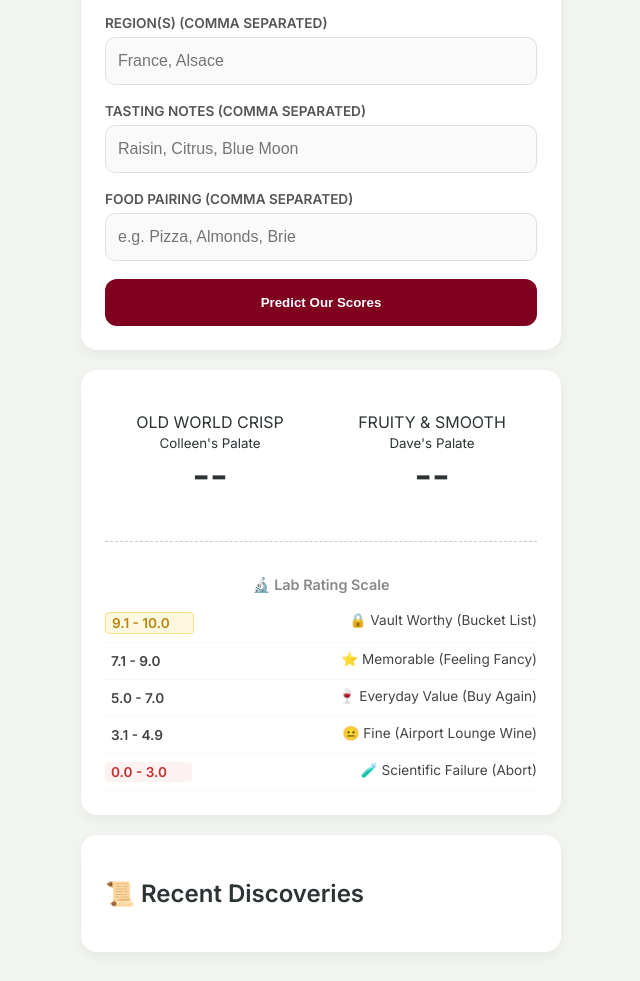
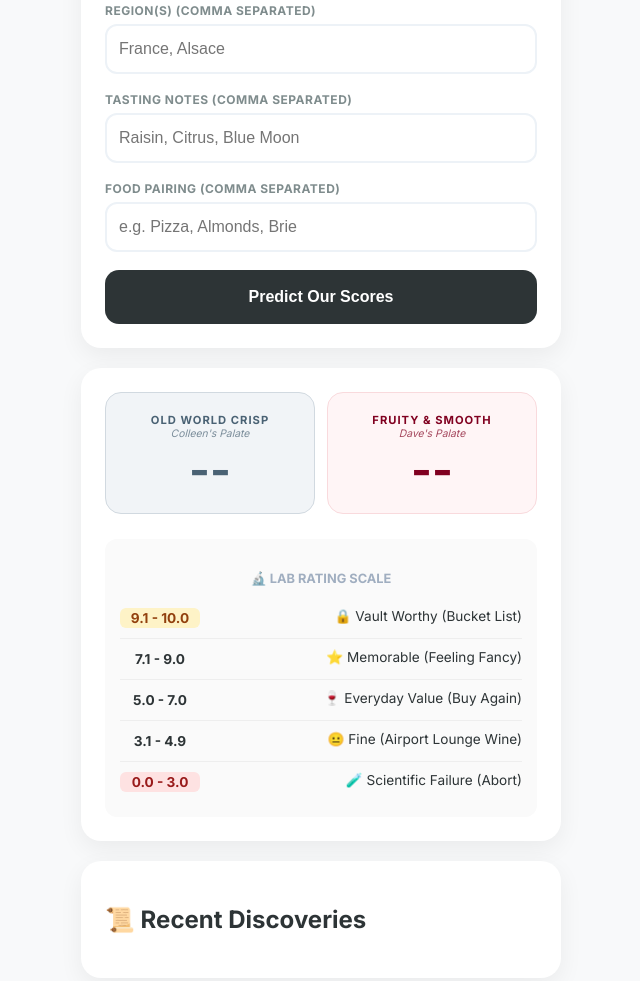
Before and after one commit to cgildea15/wine-lab, a plain HTML site: page index.html in a window 1280 px wide. Shown: the part 615-1596 px from the top of the page, without its empty margins (319-959 px from the left). Drawn offline with Linux system fonts and the light colour scheme; no server answers.

Commit message:
Update style.css to match prediction output scorecards

```diff
--- a/style.css
+++ b/style.css
@@ -1,9 +1,9 @@
-@import url('https://fonts.googleapis.com/css2?family=Inter:wght@400;600&display=swap');
+@import url('https://fonts.googleapis.com/css2?family=Inter:wght@400;600;700&display=swap');
 
 :root {
-    --burgundy: #800020;
-    --navy: #1a3a5f;
-    --calm-bg: #f2f4f0;
+    --burgundy: #800020; /* Dave's Side Accent */
+    --slate: #4a6274;    /* Colleen's Side Accent */
+    --calm-bg: #f8f9fa;
     --card-bg: #ffffff;
     --text-main: #2d3436;
 }
@@ -21,29 +21,49 @@ body {
 
 main { width: 100%; max-width: 480px; }
 
+header h1 {
+    font-size: 1.5rem;
+    margin-bottom: 20px;
+    color: var(--burgundy);
+}
+
 form, #results, #cellar-history {
     background: var(--card-bg);
     padding: 24px;
-    border-radius: 16px;
-    box-shadow: 0 4px 12px rgba(0,0,0,0.05);
+    border-radius: 20px;
+    box-shadow: 0 8px 24px rgba(0,0,0,0.06);
     margin-bottom: 20px;
 }
 
+/* FORM STYLING */
 .input-group { margin-bottom: 18px; display: flex; flex-direction: column; }
 .input-row { display: flex; gap: 12px; }
 .input-row .input-group { flex: 1; }
 
-label { font-size: 0.85rem; font-weight: 600; margin-bottom: 6px; color: #555; text-transform: uppercase; }
+label {
+    font-size: 0.75rem;
+    font-weight: 700;
+    margin-bottom: 6px;
+    color: #7f8c8d;
+    text-transform: uppercase;
+    letter-spacing: 0.5px;
+}
 
 input, select {
     width: 100%;
-    height: 48px;
+    height: 50px;
     padding: 12px;
-    border: 1.5px solid #e0e0e0;
-    border-radius: 10px;
+    border: 2px solid #edf2f7;
+    border-radius: 12px;
     font-size: 16px;
-    background-color: #fafafa;
+    background-color: #fff;
     box-sizing: border-box;
+    transition: border-color 0.2s;
+}
+
+input:focus, select:focus {
+    outline: none;
+    border-color: var(--slate);
 }
 
 .checkbox-group {
@@ -51,37 +71,86 @@ input, select {
     align-items: center;
     gap: 12px;
     margin: 20px 0;
-    padding: 12px;
-    background: #f9f9f9;
-    border-radius: 10px;
-    border: 1px solid #eee;
+    padding: 15px;
+    background: #f1f5f9;
+    border-radius: 12px;
 }
 
 button {
     width: 100%;
-    padding: 16px;
-    background-color: var(--burgundy);
+    padding: 18px;
+    background-color: var(--text-main);
     color: white;
     border: none;
-    border-radius: 12px;
-    font-weight: 600;
+    border-radius: 14px;
+    font-weight: 700;
+    font-size: 1rem;
     cursor: pointer;
+    transition: transform 0.1s;
 }
 
+button:active { transform: scale(0.98); }
+
+/* SCORE CARDS */
 .score-container { display: flex; gap: 12px; margin-bottom: 20px; }
-.score-card { flex: 1; text-align: center; padding: 18px; border-radius: 14px; }
-.colleen-card { background: #fff5f6; color: var(--burgundy); }
-.dave-card { background: #f0f7ff; color: var(--navy); }
-#c-score-val, #d-score-val { font-size: 2.4rem; font-weight: 700; }
+.score-card {
+    flex: 1;
+    text-align: center;
+    padding: 20px 10px;
+    border-radius: 16px;
+    display: flex;
+    flex-direction: column;
+    justify-content: center;
+}
+
+/* Colleen's Style: Mineral / Slate / Crisp */
+.dry-card {
+    background: #f1f4f7;
+    color: var(--slate);
+    border: 1px solid #d1d9e0;
+}
+
+/* Dave's Style: Berry / Smooth / Fruit */
+.fruit-card {
+    background: #fff5f6;
+    color: var(--burgundy);
+    border: 1px solid #f9dadd;
+}
+
+.score-label { font-size: 0.7rem; font-weight: 800; letter-spacing: 1px; }
+
+.profile-alias {
+    font-size: 0.65rem;
+    opacity: 0.7;
+    font-style: italic;
+    margin-bottom: 8px;
+}
+
+#c-score-val, #d-score-val { font-size: 2.8rem; font-weight: 800; line-height: 1; }
 
 /* LEGEND STYLING */
-.score-legend { margin-top: 25px; padding-top: 15px; border-top: 1px dashed #ccc; }
-.score-legend h4 { font-size: 0.9rem; color: #888; margin-bottom: 10px; text-align: center; }
+.score-legend {
+    margin-top: 25px;
+    padding: 15px;
+    background: #fafafa;
+    border-radius: 12px;
+}
+
+.score-legend h4 { font-size: 0.8rem; color: #a0aec0; margin-bottom: 12px; text-align: center; text-transform: uppercase; }
 .score-legend ul { list-style: none; padding: 0; margin: 0; }
-.score-legend li { display: flex; justify-content: space-between; padding: 8px 0; font-size: 0.85rem; color: #444; border-bottom: 1px solid #f9f9f9; }
-.score-legend span { font-weight: 700; min-width: 75px; padding: 2px 6px; border-radius: 4px; }
+.score-legend li { display: flex; justify-content: space-between; padding: 10px 0; font-size: 0.85rem; border-bottom: 1px solid #eee; }
+.score-legend li:last-child { border-bottom: none; }
 
-.unicorn-tier span { background: #fff8e1; color: #b8860b; border: 1px solid #ffe082; }
-.failure-tier span { background: #fdf2f2; color: #c53030; }
+.score-legend span { font-weight: 700; min-width: 80px; text-align: center; border-radius: 6px; padding: 2px 0; }
 
-.history-card { padding: 12px; border-bottom: 1px solid #eee; display: flex; justify-content: space-between; }
+.unicorn-tier span { background: #fef3c7; color: #92400e; }
+.failure-tier span { background: #fee2e2; color: #991b1b; }
+
+/* HISTORY */
+.history-card {
+    padding: 15px;
+    border-bottom: 1px solid #f1f5f9;
+    display: flex;
+    justify-content: space-between;
+    align-items: center;
+}
```
